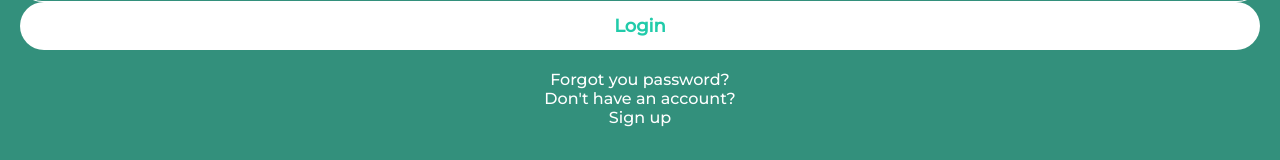
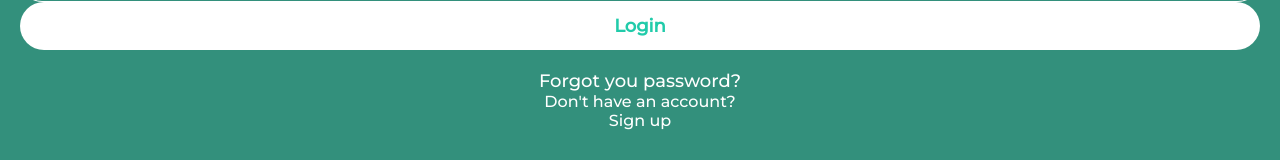
Before and after one commit to FranciscoJavierMartin/tradly, a Nuxt app: page / in a window 1280 px wide. Shown: the part 261-421 px from the top of the page. Built offline with nearby package versions, Linux system fonts and the light colour scheme.

Commit message:
Style forgor password

```diff
--- a/components/LoginScreen/LoginScreen.vue
+++ b/components/LoginScreen/LoginScreen.vue
@@ -7,7 +7,7 @@
       <input type="password" placeholder="Password" />
       <CustomButton text="Login" inverted />
     </form>
-    <a>Forgot you password?</a>
+    <a class="c-login-screen__forgot-password">Forgot you password?</a>
     <span>Don't have an account?</span> <a>Sign up</a>
   </div>
 </template>
@@ -62,5 +62,11 @@ const props = defineProps({});
       }
     }
   }
+
+  &__forgot-password {
+    font-size: 18px;
+    font-weight: 400;
+    line-height: 22px;
+  }
 }
 </style>
```
Also changed, not shown: 1 other file (tests, documents, lock files or other folders).
